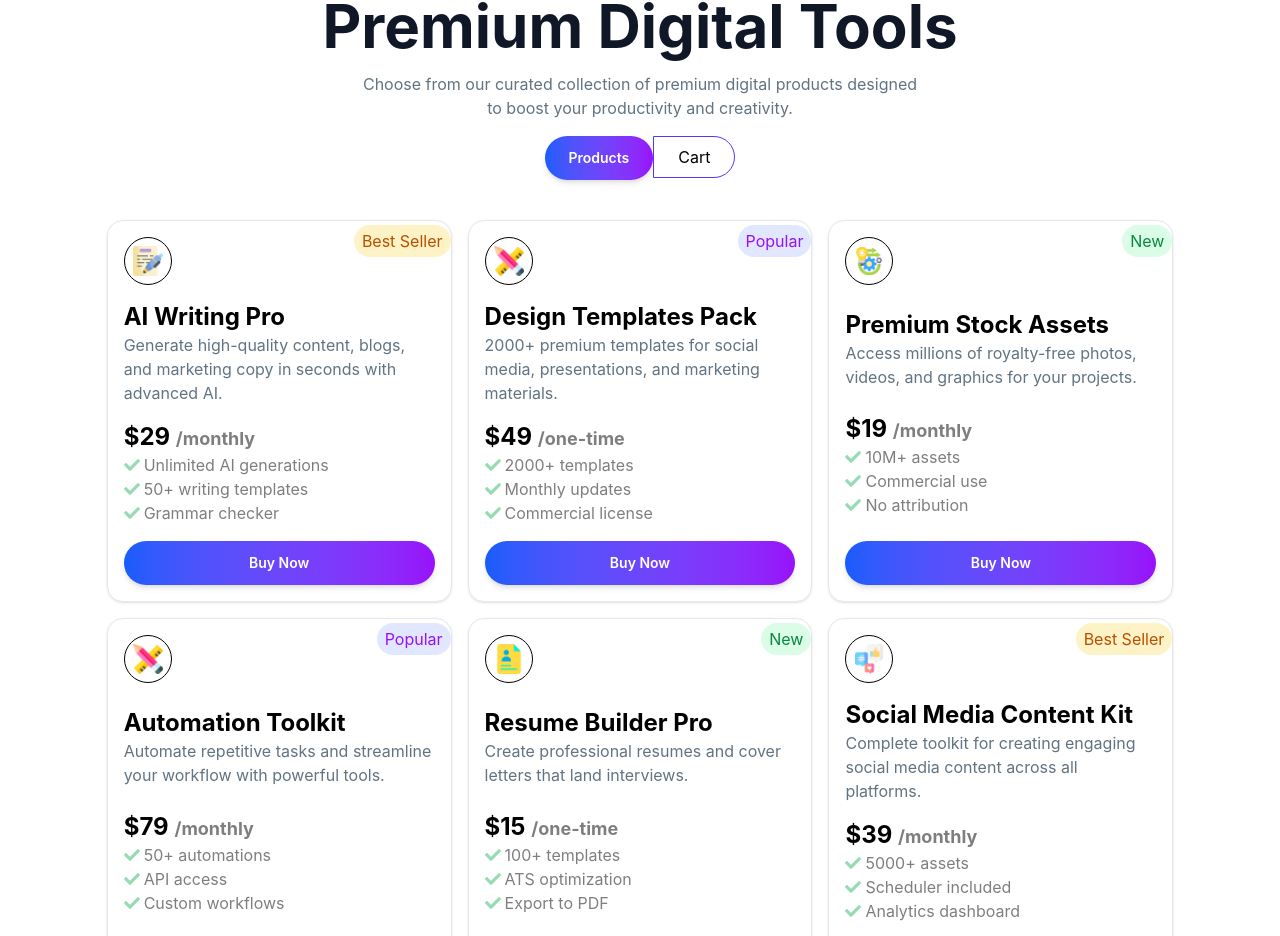
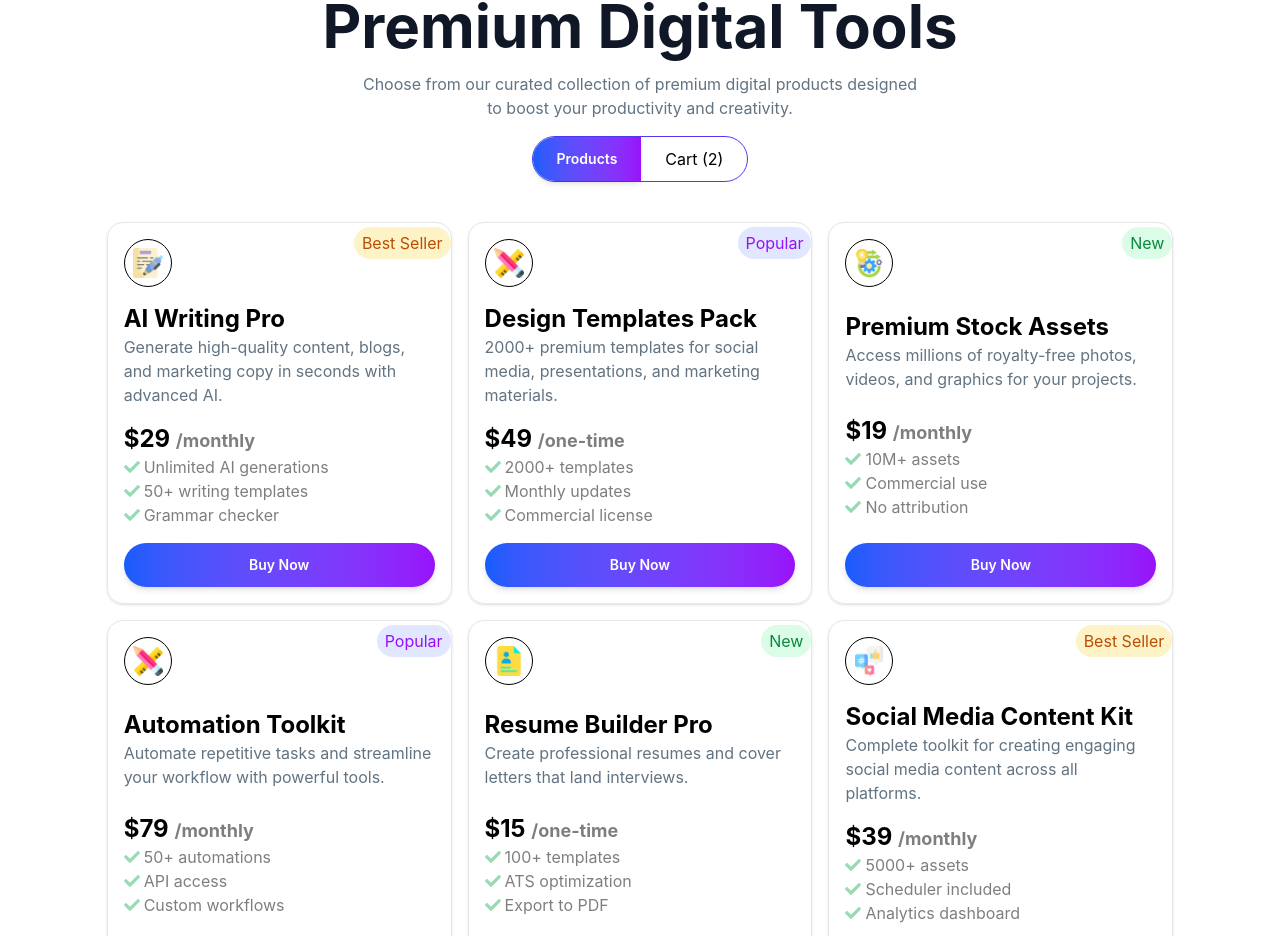
Before and after one commit to Mansib-Uddin101/assignment-6, a React (Vite) app: page / in a window 1280 px wide. Shown: the part 1057-1993 px from the top of the page. Built offline with nearby package versions, Linux system fonts and the light colour scheme.

Commit message:
made toggle functionality

```diff
--- a/src/components/ProductPage.jsx
+++ b/src/components/ProductPage.jsx
@@ -20,6 +20,12 @@ const ProductPage = () => {
         fetchProduct();
     }, []);
 
+    const [toggle, setToggle] = useState("product");
+    const toggleClasses = {
+        active: " bg-linear-to-r from-blue-600 to-purple-600 text-white",
+        inactive: ""
+    }
+
     return (
         <div className='w-5/6 mx-auto'>
             <div className='text-center mb-10'>
@@ -28,21 +34,22 @@ const ProductPage = () => {
                     <p className='text-[#627382]'>Choose from our curated collection of premium digital products
                         designed <br /> to boost your productivity and creativity.</p>
                 </div>
-                <div className='mt-4'>
-                    <button className='rounded-full bg-linear-to-r from-blue-600 to-purple-600 px-6 py-3 inline-flex
-                     text-sm font-semibold text-white shadow-md transition-all hover:bg-blue-700 active:scale-95'>
+                <div className='mt-4 border border-[#4F39F6] inline-flex rounded-full'>
+                    <button
+                    onClick={()=> setToggle("product")}
+                    className={`${toggle === "product" ? " bg-linear-to-r from-blue-600 to-purple-600 text-white": ""} rounded-l-full px-6 py-3 inline-flex
+                     text-sm font-semibold shadow-md active:scale-95`}>
                         Products</button>
-                    <button className='py-2 px-6 border  border-[#4F39F6]
-                    hover:bg-gray-100 active:scale-95 active:shadow-inner gap-2 rounded-r-full'>
-                        Cart</button>
+                    <button
+                    onClick={()=> setToggle("cart")}
+                    className={`${toggle === "product" ? "" : " bg-linear-to-r from-blue-600 to-purple-600 text-white"} py-2 px-6 active:scale-95 gap-2 rounded-r-full`}>
+                        Cart (<span>2</span>)</button>
                 </div>
             </div>
             <div className='grid grid-cols-3 gap-4'>
                 {
                     products.map((product)=> (
                         <Card key={product.id} product={product}/>
-                        // console.log(product)
-
 
                     ))
                 }
```
